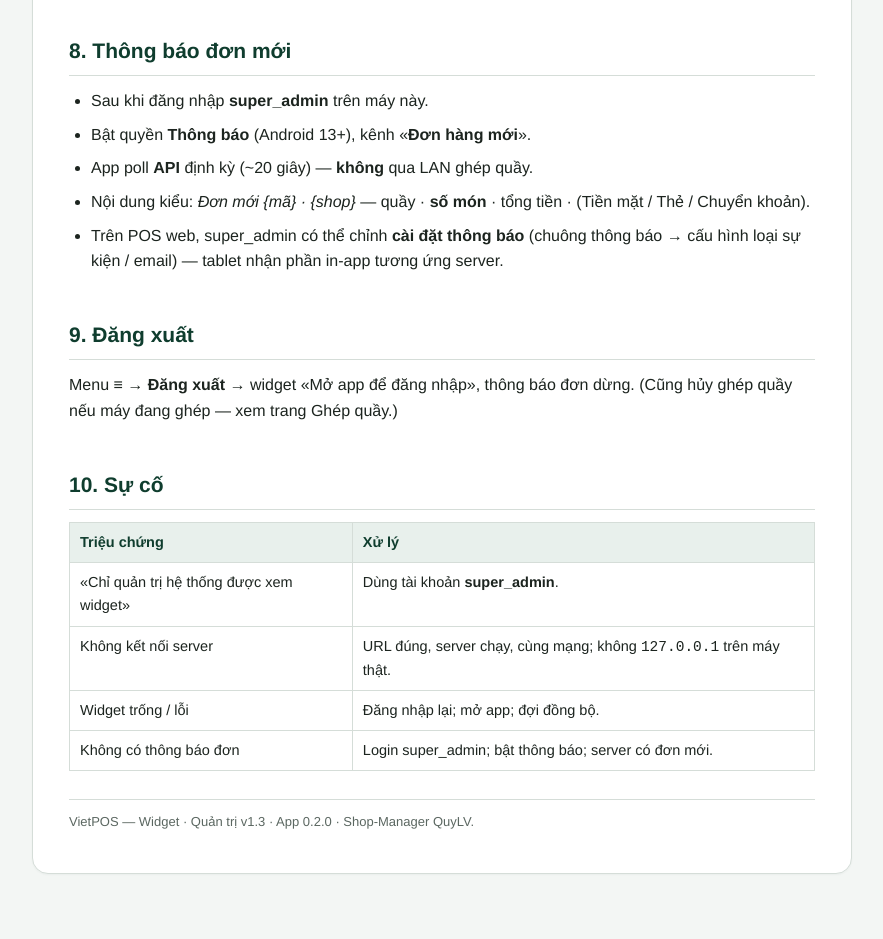
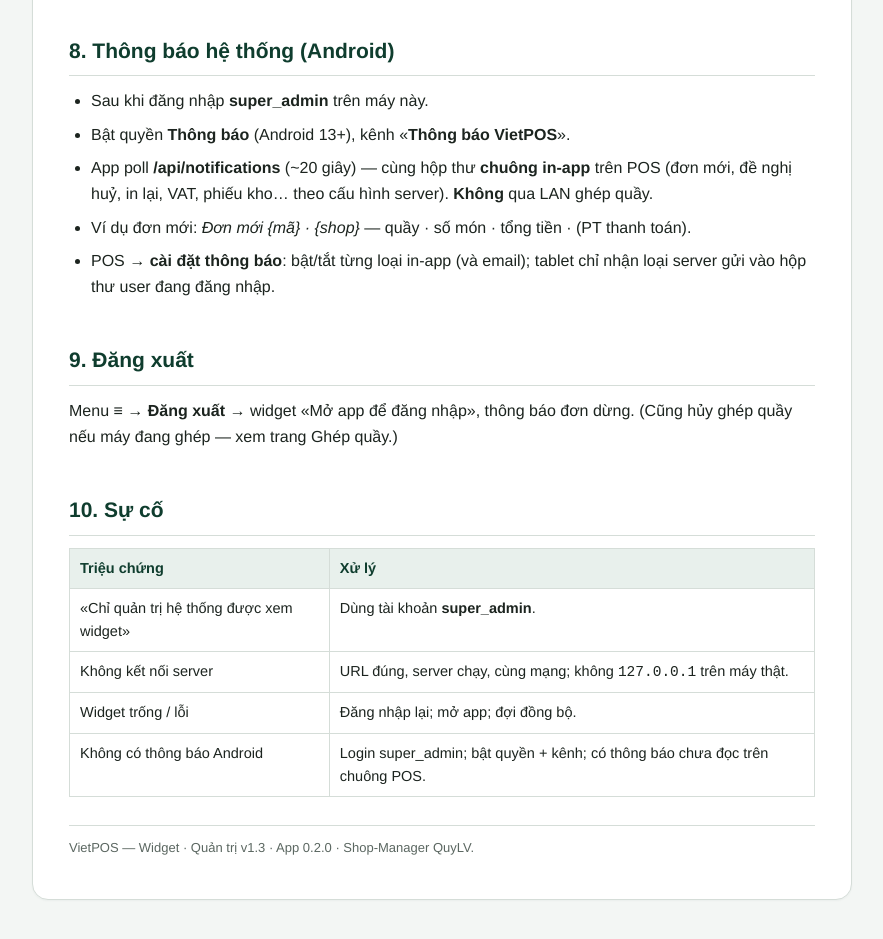
Before and after one commit to gd-chessman/HDSD-VietPOS, a plain HTML site: page Huong-dan-su-dung-VietPOS-Widget-Quan-tri.html in a window 1280 px wide. Shown: the part 1780-2719 px from the top of the page, without its empty margins (332-1215 px from the left). Drawn offline with Linux system fonts and the light colour scheme.

Commit message:
Update notification section in VietPOS Widget guide to clarify Android notification settings and improve content accuracy. Adjusted examples and descriptions for better user understanding.

```diff
--- a/Huong-dan-su-dung-VietPOS-Widget-Quan-tri.html
+++ b/Huong-dan-su-dung-VietPOS-Widget-Quan-tri.html
@@ -101,13 +101,13 @@
         <h2 id="giao-dien">7. Giao diện sáng / tối</h2>
         <p>Menu ≡ → <strong>Giao diện Widget</strong> → Hệ thống / Sáng / Tối. Widget chưa đổi màu: mở app hoặc gỡ/thêm lại widget.</p>
 
-        <h2 id="thong-bao">8. Thông báo đơn mới</h2>
+        <h2 id="thong-bao">8. Thông báo hệ thống (Android)</h2>
         <ul>
           <li>Sau khi đăng nhập <strong>super_admin</strong> trên máy này.</li>
-          <li>Bật quyền <strong>Thông báo</strong> (Android 13+), kênh «<strong>Đơn hàng mới</strong>».</li>
-          <li>App poll <strong>API</strong> định kỳ (~20 giây) — <strong>không</strong> qua LAN ghép quầy.</li>
-          <li>Nội dung kiểu: <em>Đơn mới {mã} · {shop}</em> — quầy · <strong>số món</strong> · tổng tiền · (Tiền mặt / Thẻ / Chuyển khoản).</li>
-          <li>Trên POS web, super_admin có thể chỉnh <strong>cài đặt thông báo</strong> (chuông thông báo → cấu hình loại sự kiện / email) — tablet nhận phần in-app tương ứng server.</li>
+          <li>Bật quyền <strong>Thông báo</strong> (Android 13+), kênh «<strong>Thông báo VietPOS</strong>».</li>
+          <li>App poll <strong>/api/notifications</strong> (~20 giây) — cùng hộp thư <strong>chuông in-app</strong> trên POS (đơn mới, đề nghị huỷ, in lại, VAT, phiếu kho… theo cấu hình server). <strong>Không</strong> qua LAN ghép quầy.</li>
+          <li>Ví dụ đơn mới: <em>Đơn mới {mã} · {shop}</em> — quầy · số món · tổng tiền · (PT thanh toán).</li>
+          <li>POS → <strong>cài đặt thông báo</strong>: bật/tắt từng loại in-app (và email); tablet chỉ nhận loại server gửi vào hộp thư user đang đăng nhập.</li>
         </ul>
 
         <h2 id="dang-xuat">9. Đăng xuất</h2>
@@ -132,8 +132,8 @@
               <td>Đăng nhập lại; mở app; đợi đồng bộ.</td>
             </tr>
             <tr>
-              <td>Không có thông báo đơn</td>
-              <td>Login super_admin; bật thông báo; server có đơn mới.</td>
+              <td>Không có thông báo Android</td>
+              <td>Login super_admin; bật quyền + kênh; có thông báo chưa đọc trên chuông POS.</td>
             </tr>
           </tbody>
         </table>
```
